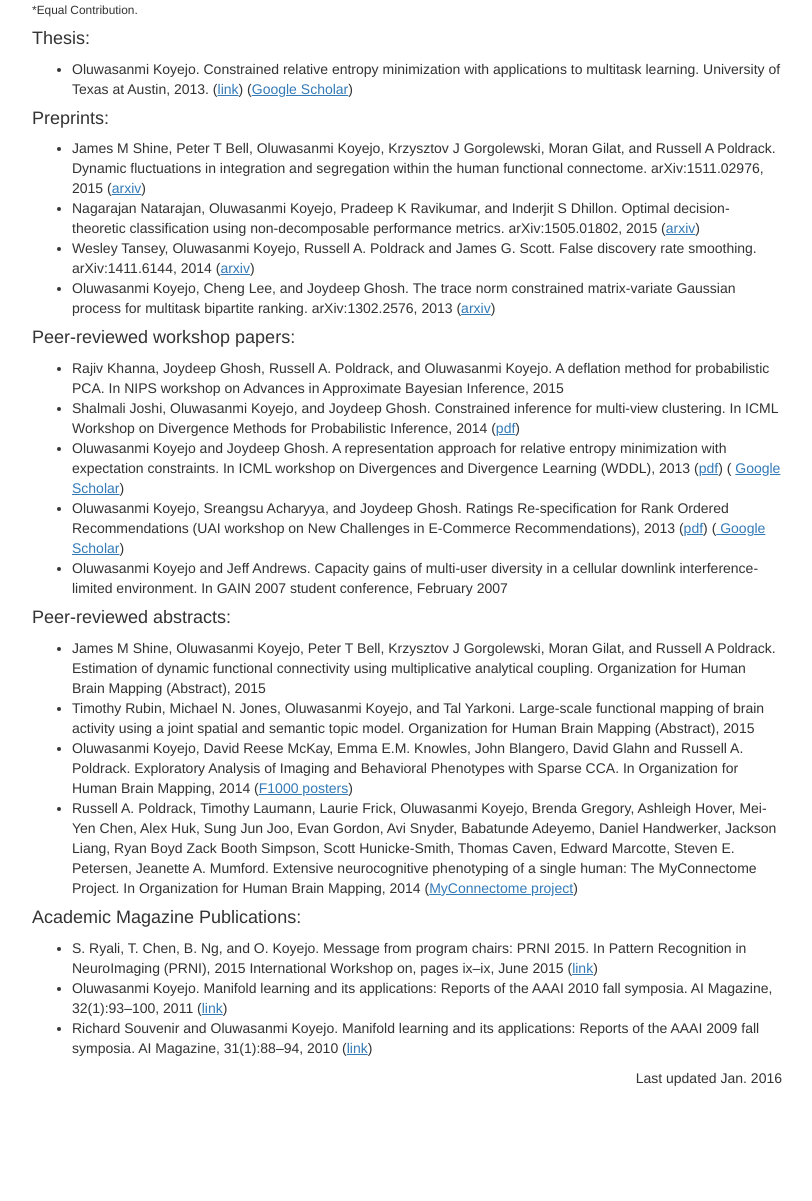
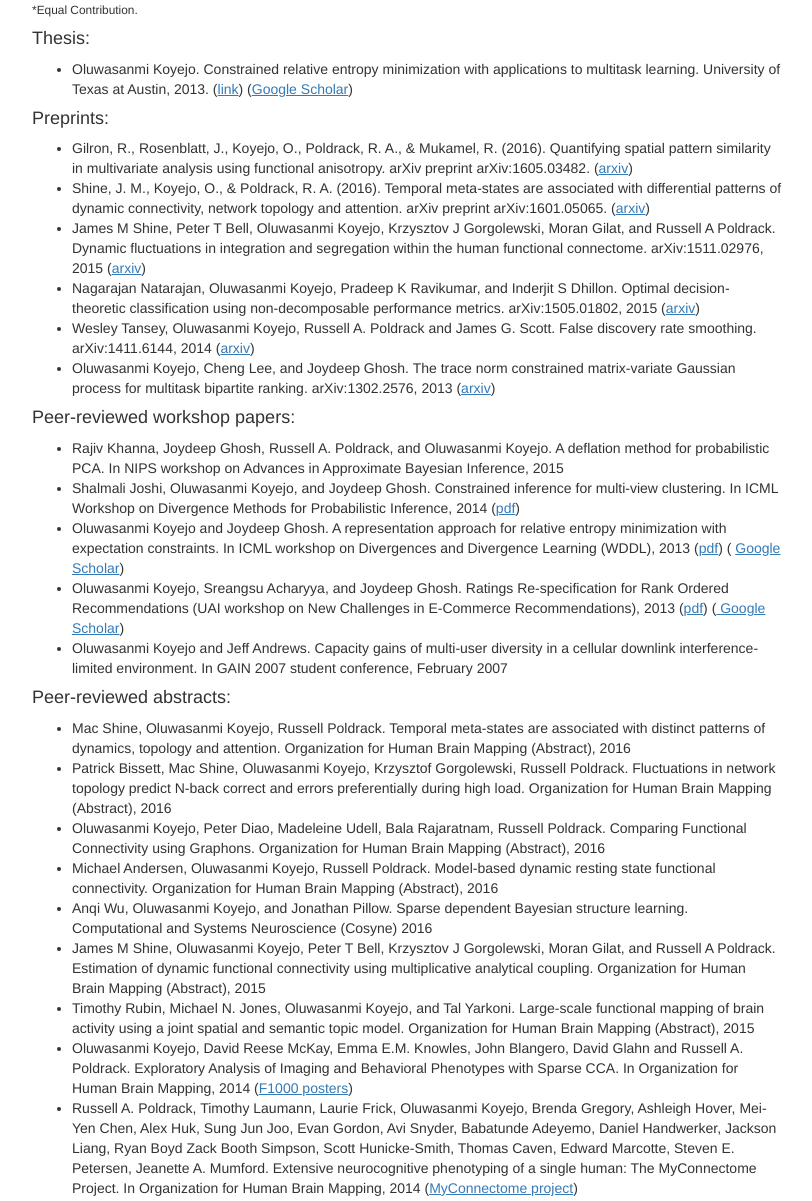
Before and after one commit to sanmik/sanmik.github.io, a plain HTML site: page publication.html in a window 1280 px wide. Shown: the part 1538-2739 px from the top of the page, without its empty margins (233-1045 px from the left). Before the commit the page ends 2636 px from the top, so only its background shows below. Drawn offline with nearby package versions, Linux system fonts and the light colour scheme.

Commit message:
adding paper links

```diff
--- a/publication.html
+++ b/publication.html
@@ -40,14 +40,17 @@
 <li>
 Avradeep Bhowmik, Joydeep Ghosh, and Oluwasanmi Koyejo. Sparse parameter recovery from aggregated data.
 International Conference on Machine Learning (ICML), 2016
+(<a href="http://www.jmlr.org/proceedings/papers/v48/bhowmik16.html">link</a>)
 </li>
 <li>
 Nagarajan Natarajan, Oluwasanmi Koyejo, Pradeep K Ravikumar, and Inderjit S Dhillon.
 Optimal classification with multivariate losses. International Conference on Machine Learning (ICML), 2016
+(<a href="http://www.jmlr.org/proceedings/papers/v48/natarajan16.html">link</a>)
 </li>
 <li>
 Megasthenis Asteris, Anastasios Kyrillidis, Oluwasanmi Koyejo, and Russell A Poldrack.
 A simple and provable algorithm for sparse CCA. International Conference on Machine Learning (ICML), 2016
+(<a href="http://jmlr.org/proceedings/papers/v48/asteris16.html">link</a>)
 </li>
 <li>
 Shalmali Joshi, Joydeep Ghosh, Mark Reid, and Oluwasanmi Koyejo. Rényi divergence minimization based co-regularized multiview clustering.
@@ -204,6 +207,18 @@ University of Texas at Austin, 2013.
 <h4>Preprints:</h4>
 <ul>
 <li>
+Gilron, R., Rosenblatt, J., Koyejo, O., Poldrack, R. A., & Mukamel, R. (2016).
+Quantifying spatial pattern similarity in multivariate analysis using functional anisotropy.
+arXiv preprint arXiv:1605.03482.
+(<a href="http://arxiv.org/abs/1605.03482"><u>arxiv</u></a>)
+</li>
+<li>
+Shine, J. M., Koyejo, O., & Poldrack, R. A. (2016).
+Temporal meta-states are associated with differential patterns of dynamic connectivity, network topology and attention.
+arXiv preprint arXiv:1601.05065.
+(<a href="http://arxiv.org/abs/1601.05065"><u>arxiv</u></a>)
+</li>
+<li>
 James M Shine, Peter T Bell, Oluwasanmi Koyejo, Krzysztov J Gorgolewski, Moran Gilat, and Russell A Poldrack.
 Dynamic fluctuations in integration and segregation within the human functional connectome. arXiv:1511.02976, 2015
 (<a href="http://arxiv.org/abs/1511.02976"><u>arxiv</u></a>)
@@ -257,6 +272,30 @@ In GAIN 2007 student conference, February 2007
 
 <h4>Peer-reviewed abstracts:</h4>
 <ul>
+<li>
+Mac Shine, Oluwasanmi Koyejo, Russell Poldrack.
+Temporal meta-states are associated with distinct patterns of dynamics, topology and attention.
+Organization for Human Brain Mapping (Abstract), 2016
+</li>
+<li>
+Patrick Bissett, Mac Shine, Oluwasanmi Koyejo, Krzysztof Gorgolewski, Russell Poldrack.
+Fluctuations in network topology predict N-back correct and errors preferentially during high load.
+Organization for Human Brain Mapping (Abstract), 2016
+</li>
+<li>
+Oluwasanmi Koyejo, Peter Diao, Madeleine Udell, Bala Rajaratnam, Russell Poldrack.
+Comparing Functional Connectivity using Graphons.
+Organization for Human Brain Mapping (Abstract), 2016
+</li>
+<li>
+Michael Andersen, Oluwasanmi Koyejo, Russell Poldrack.
+Model-based dynamic resting state functional connectivity.
+Organization for Human Brain Mapping (Abstract), 2016
+</li>
+<li>
+Anqi Wu, Oluwasanmi Koyejo, and Jonathan Pillow. Sparse dependent Bayesian structure learning.
+Computational and Systems Neuroscience (Cosyne) 2016
+</li>
 <li>
 James M Shine, Oluwasanmi Koyejo, Peter T Bell, Krzysztov J Gorgolewski, Moran Gilat, and Russell A Poldrack.
 Estimation of dynamic functional connectivity using multiplicative analytical coupling.
```
